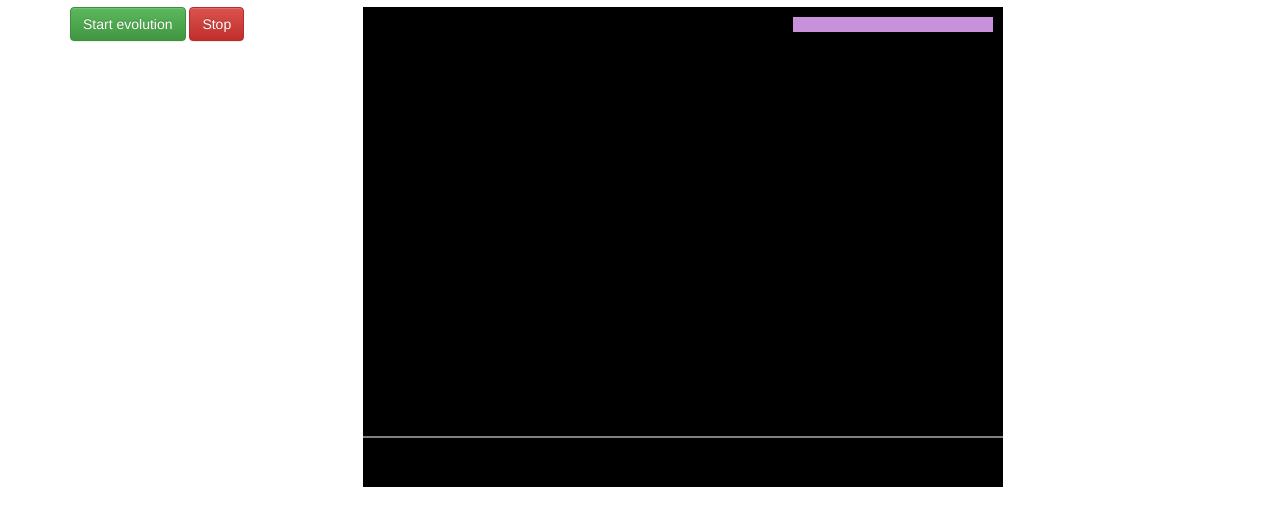
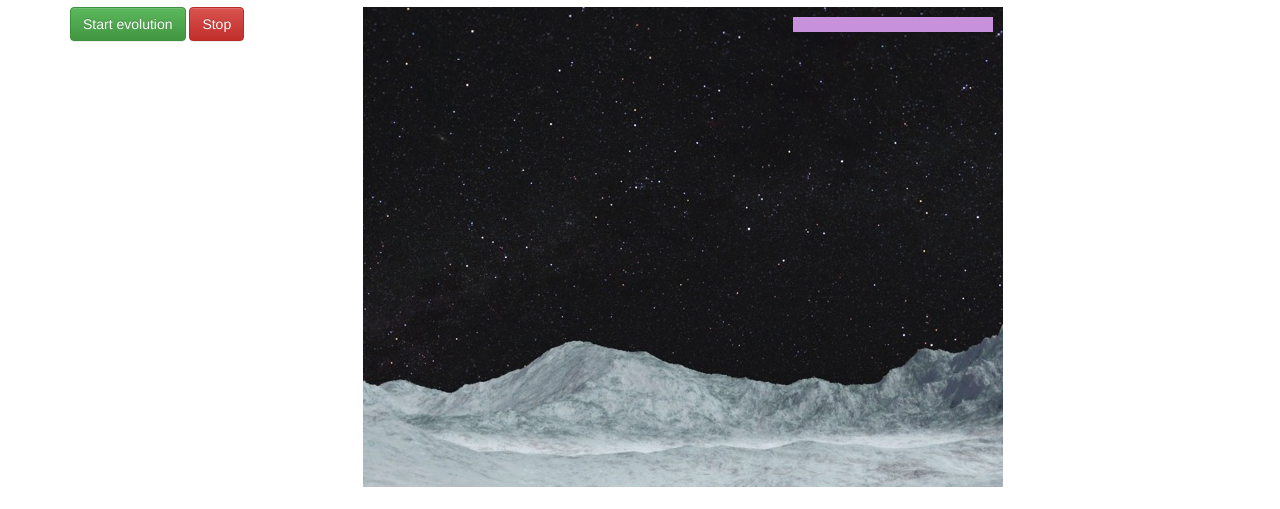
Before and after one commit to darwins-challenge/moonlander-visualisation, a website: page static/index.html in a window 1280 px wide. Shown: the part 128-637 px from the top of the page. Drawn offline with nearby package versions, Linux system fonts and the light colour scheme.

Commit message:
Make visualization look nicer

```diff
--- a/static/index.html
+++ b/static/index.html
@@ -36,8 +36,7 @@
         </div>
         <div class="col-xs-8">
           <h2>Display</h2>
-          <canvas id="display" width="640" height="480" style="background:
-            black;"></canvas>
+          <canvas id="display" width="640" height="480" style="background: url(images/background.jpg);"></canvas>
 
           <div class="row">
             <div class="col-xs-4">
@@ -54,7 +53,14 @@
           </div>
         </div>
       </div>
+    </div>
 
+    <div style="display: none;">
+      <img id="lander0" src="images/lander0.png">
+      <img id="lander1" src="images/lander1.png">
+      <img id="lander2" src="images/lander2.png">
+      <img id="landerg" src="images/landerg.png">
+      <img id="landerr" src="images/landerr.png">
     </div>
 
     <script src="bower_components/jquery/dist/jquery.min.js"></script>
--- a/static/js/app.js
+++ b/static/js/app.js
@@ -11,7 +11,8 @@
             "radius": 10,
             "fuel": 100,
             "thrusting": false,
-            "crashed": false,
+            "hit_ground": false,
+            "crash_speed": 0.0,
             "landed": false
         }
     };
@@ -24,7 +25,8 @@
         lander.orientation = frame.o;
         lander.fuel = frame.fuel * 100;
         lander.thrusting = frame.thrusting;
-        lander.crashed = frame.crashed;
+        lander.hit_ground = frame.hit_ground;
+        lander.crash_speed = frame.crash_speed;
         lander.landed = frame.landed;
     }
 
--- a/static/js/lander.js
+++ b/static/js/lander.js
@@ -14,7 +14,7 @@
         // screen.
         this.context.save();
         this.context.translate(this.canvas.width / 2, 50);
-        this.showHorizon();
+        //this.showHorizon();
         this.showLander();
         this.context.restore();
 
@@ -24,7 +24,7 @@
         var width = this.canvas.width;
         var height = this.canvas.height;
         this.context.clearRect(0, 0, width, height);
-        this.context.fillRect(0, 0, width, height);
+        //this.context.fillRect(0, 0, width, height);
     };
     View.prototype.showHorizon = function(){
         this.context.save();
@@ -35,58 +35,116 @@
         this.context.stroke();
         this.context.restore();
     };
-    View.prototype.showLander = function() {
-        var lander = this.model.lander;
+
+    function drawLander(offset, lander, context) {
         var overshoot = Math.PI/3;
-        // Draw it 3 times so that if the landers goes out the sides, it looks
-        // like it wraps.
-        [-1, 0, 1].map(function(multiplier){
-            return multiplier * this.canvas.width;
-        }.bind(this)).forEach(function(offset){
-            this.context.save();
         var trans_y = lander.y + lander.radius; // Make the lander's bottom appear at 0
-            this.context.translate(offset + lander.x, trans_y);
-            this.context.rotate(lander.orientation);
+        context.translate(offset + lander.x, trans_y);
+        context.rotate(lander.orientation);
 
         if (lander.thrusting) {
-                this.context.fillStyle = 'yellow';
+            context.fillStyle = 'yellow';
 
             var t = new Date().getTime();
             var r = (t / 2) % 2 ? 1.8 : 2.1;
 
-                this.context.beginPath();
-                this.context.moveTo(0, -r * lander.radius);
-                this.context.lineTo(0 + 0.8 * lander.radius, 0.3 * lander.radius);
-                this.context.lineTo(0 - 0.8 * lander.radius, 0.3 * lander.radius);
-                this.context.closePath();
-                this.context.fill();
+            context.beginPath();
+            context.moveTo(0, -r * lander.radius);
+            context.lineTo(0 + 0.8 * lander.radius, 0.3 * lander.radius);
+            context.lineTo(0 - 0.8 * lander.radius, 0.3 * lander.radius);
+            context.closePath();
+            context.fill();
         }
 
-            this.context.strokeStyle = 'white';
-            this.context.fillStyle = 'black';
-            if (lander.landed) { this.context.fillStyle = 'green'; }
-            if (lander.crashed) { this.context.fillStyle = 'red'; }
+        context.strokeStyle = 'white';
+        context.fillStyle = 'black';
+        if (lander.landed) { context.fillStyle = 'green'; }
+        if (lander.crashed) { context.fillStyle = 'red'; }
 
         // Nose cone
-            this.context.beginPath();
-            this.context.moveTo(0 - lander.radius, lander.radius * 0.3);
-            this.context.lineTo(0, lander.radius * 2);
-            this.context.lineTo(0 + lander.radius, lander.radius * 0.3);
-            this.context.closePath();
-            this.context.fill();
-            this.context.stroke();
+        context.beginPath();
+        context.moveTo(0 - lander.radius, lander.radius * 0.3);
+        context.lineTo(0, lander.radius * 2);
+        context.lineTo(0 + lander.radius, lander.radius * 0.3);
+        context.closePath();
+        context.fill();
+        context.stroke();
 
         // Circle body
-            this.context.beginPath();
-            this.context.arc(
+        context.beginPath();
+        context.arc(
             0, 0, lander.radius,
             0 - overshoot,
             Math.PI + overshoot
         );
-            this.context.closePath();
-            this.context.fill();
-            this.context.stroke();
+        context.closePath();
+        context.fill();
+        context.stroke();
+    }
 
+    function drawLander(offset, lander, context) {
+        var src_w = 217;
+        var src_h = 280;
+        var scale = 0.3;
+        var baseline_h = 245;
+
+        var dst_w = scale * src_w;
+        var dst_h = scale * src_h;
+
+        var imageId = 'lander0';
+        if (lander.thrusting) {
+            var t = new Date().getTime();
+            if ((t/2) % 2 == 0) {
+                imageId = 'lander1';
+            } else {
+                imageId = 'lander2';
+            }
+        }
+        if (lander.landed) { imageId = 'landerg'; }
+        if (lander.hit_ground && lander.crash_speed) { imageId = 'landerr'; }
+
+        var image = document.getElementById(imageId);
+
+        context.translate(offset + lander.x, lander.y);
+        context.rotate(lander.orientation);
+        context.drawImage(image, -dst_w / 2,  - (src_h - baseline_h) * scale, dst_w, dst_h);
+    }
+
+    function drawDropshadow(offset, lander, context) {
+        var shadow_w = 40;
+
+        var radius = Math.max((1-(lander.y/500)) * shadow_w, 3);
+        var alpha = 0.4 - Math.min((lander.y/300) * 0.2, 0.2);
+
+        context.translate(offset + lander.x, Math.min(0, lander.y));
+        context.scale(1, 0.15);
+
+        context.beginPath();
+        context.arc(0, 0, radius, 0, 2 * Math.PI);
+        context.closePath();
+
+        context.fillStyle = 'rgba(0, 0, 0, ' + alpha + ')';
+        context.fill();
+    }
+
+    View.prototype.showLander = function() {
+        var lander = this.model.lander;
+        var w = this.canvas.width;
+
+        var k = Math.floor((lander.x - w / 2) / w);
+        lander.x -= k * w;
+
+        // Draw it 3 times so that if the landers goes out the sides, it looks
+        // like it wraps.
+        [-1, 0, 1].map(function(multiplier){
+            return multiplier * w;
+        }.bind(this)).forEach(function(offset){
+            this.context.save();
+            drawDropshadow(offset, lander, this.context);
+            this.context.restore();
+
+            this.context.save();
+            drawLander(offset, lander, this.context);
             this.context.restore();
         }.bind(this));
     };
```
Also changed, not shown: static/images/background.jpg (added), static/images/lander.png (added), static/images/lander0.png (added), static/images/lander1.png (added), static/images/lander2.png (added), static/images/landerg.png (added), static/images/landerr.png (added), 2 other files. Lines whose indentation alone changed are shown as unchanged.
